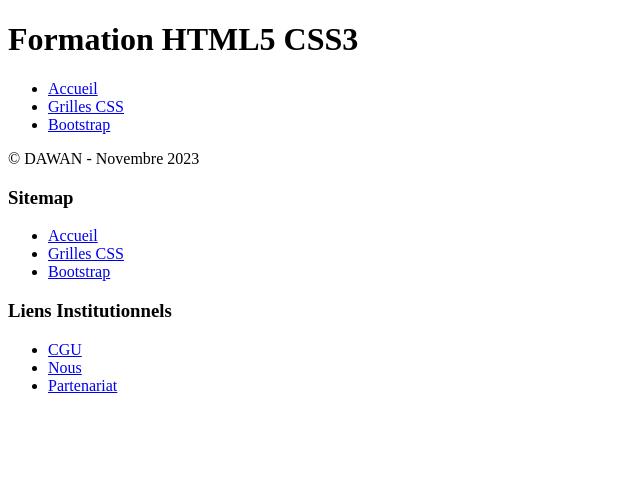
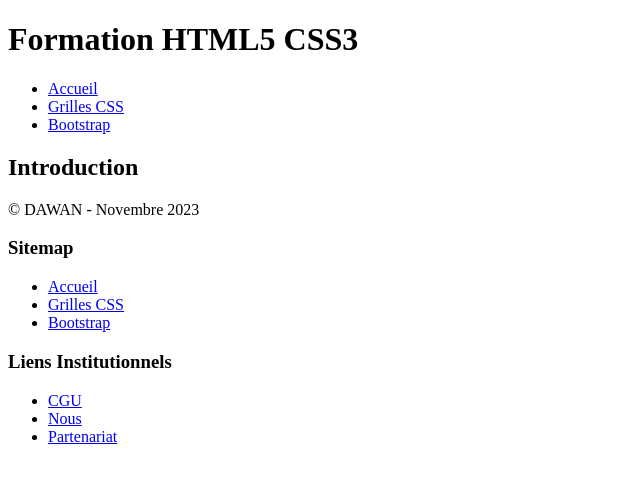
Before and after one commit to nicoduflot/2023-11-20-HTML-CSS, a plain HTML site: page index.html in a window 1280 px wide. Shown: the whole page, without its empty margins (0-640 px from the left). Drawn offline with Linux system fonts and the light colour scheme.

Commit message:
HTML introduction

```diff
--- a/index.html
+++ b/index.html
@@ -30,7 +30,14 @@
         </div>
     </nav>
     <main>
+        <section>
+            <article>
+                <header>
+                    <h2>Introduction</h2>
+                </header>
 
+            </article>
+        </section>
     </main>
     <footer>
         <div>
```
